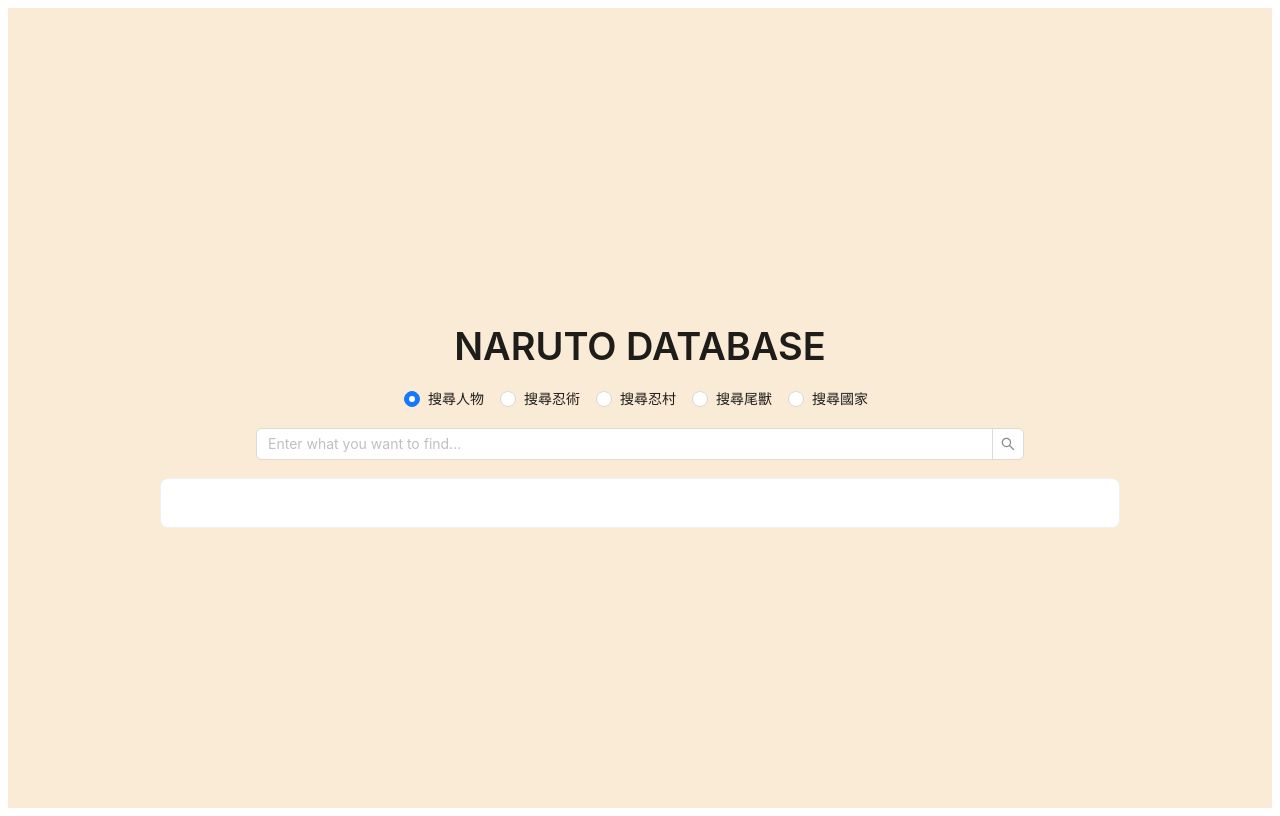
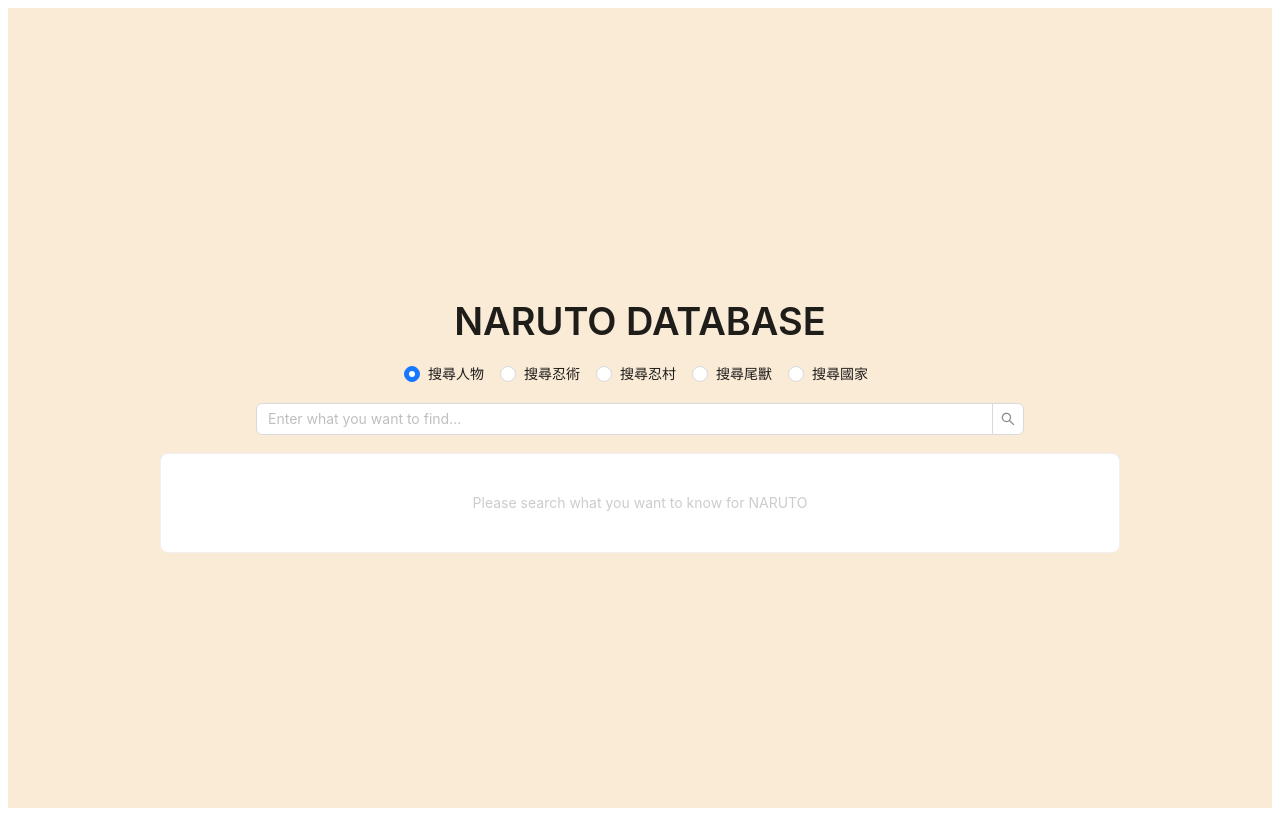
Before and after one commit to laoshuu/Naruto-Database, a React (Create React App) app in the folder frontend/: page / in a window 1280 px wide. Built offline with nearby package versions, Linux system fonts and the light colour scheme.

Commit message:
display query by search button

```diff
--- a/frontend/src/Components/CountryTable.js
+++ b/frontend/src/Components/CountryTable.js
@@ -2,22 +2,6 @@
 import { Table, Modal } from 'antd';
 
 const CountryTable = ({ country }) => {
-    // open the modal of man force
-    const openManForce = (name, man_force) => {
-        Modal.info({
-            title: `${name} 擁有的人柱力`,
-            content: (
-                <ul>
-                    {man_force.map((man_force, index) => {
-                        return (
-                            <li>{man_force}</li>
-                        )
-                    })}
-                </ul>
-            ),
-            onOk() { },
-        });
-    };
     // open the modal of jitsu's description
     const openDescription = (name, description) => {
         Modal.info({
--- a/frontend/src/Containers/MainPage.js
+++ b/frontend/src/Containers/MainPage.js
@@ -51,7 +51,11 @@
         console.log('radio checked', e.target.value);
         setQueryType(e.target.value);
     };
-    const [test, setTest] = useState("")
+    const [input, setInput] = useState("")
+    const [search, setSearch] = useState('')
+    useEffect(() => {
+        console.log('hello', search)
+    }, []);
 
     return (
         <CardWrapper>
@@ -65,13 +69,14 @@
             </Radio.Group>
             <br />
             <Input.Search
-                value={test}
-                onChange={(e) => setTest(e.target.value)}
+                value={input}
+                onChange={(e) => setInput(e.target.value)}
                 // enterButton=""
                 style={{ width: '80%' }}
                 placeholder="Enter what you want to find..."
                 onSearch={() => {
                     fetchData()
+                    setSearch(queryType)
                 }}
             ></Input.Search>
             <br />
@@ -86,6 +91,23 @@
                     overflow: 'auto',
                 }}
             >
+                {search === 'character' ?
+                    (<CharacterBox character={character} />) :
+                    (search === 'jitsu' ?
+                        (<JitsuTable jitsu={jitsu} />) :
+                        (search === 'village' ?
+                            (<VillageTable village={village} />) :
+                            (search === 'tail_monster' ?
+                                (<TailMonsterBox tail_monster={tail_monster} />) :
+                                (search === 'country' ?
+                                    (<CountryTable country={country} />) :
+                                    (<p style={{ color: '#ccc', textAlign: 'center', height: '100%' }} >Please search what you want to know for NARUTO</p>)
+                                )
+                            )
+                        )
+                    )
+                }
+
                 {/* <CharacterBox character={character} /> */}
                 {/* <JitsuTable jitsu={jitsu}/> */}
                 {/* <TailMonsterBox tail_monster={tail_monster} /> */}
```
